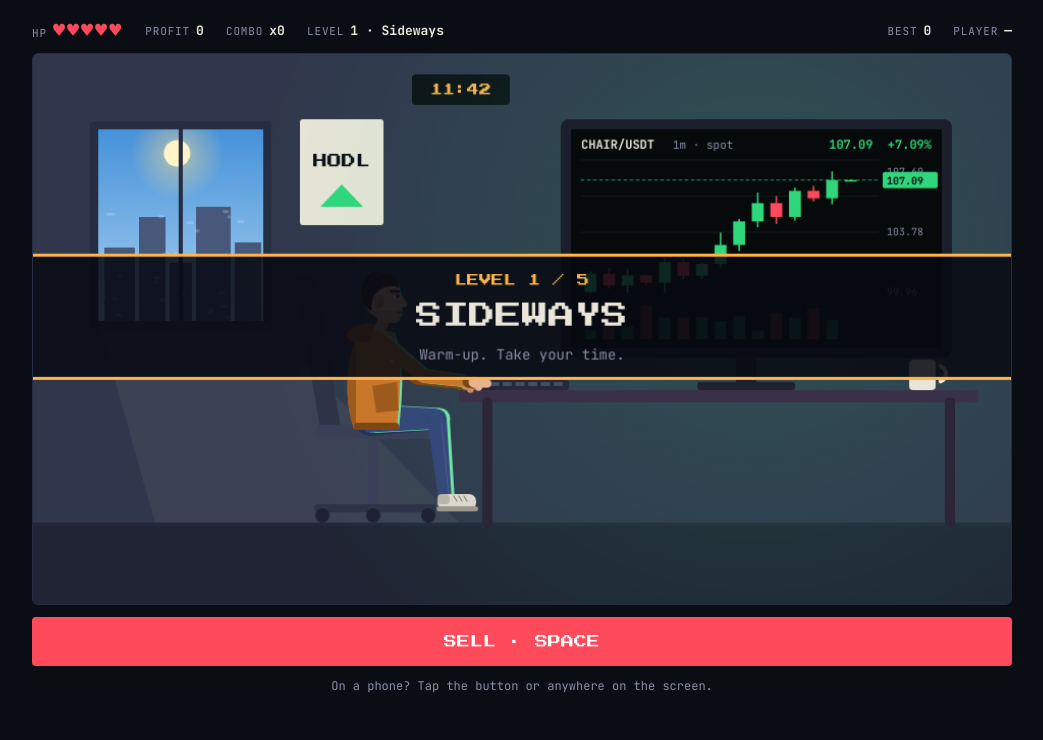
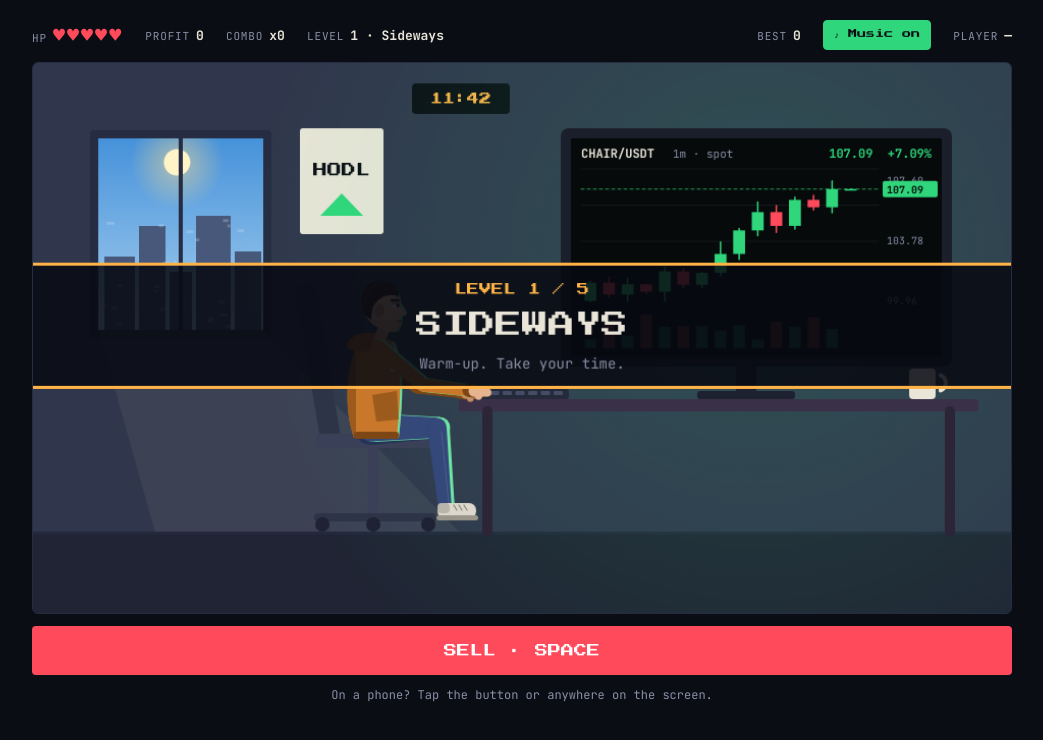
Before and after one commit to suncudo/red-candle, a website: page index.html in a window 1280 px wide. Both pictures are taken after a click on the button "Start trading". Shown: the whole page, without its empty margins (118-1161 px from the left). Drawn offline with Linux system fonts and the light colour scheme; animation ran at ten frames a second.

Commit message:
Add a handmade chiptune soundtrack
Built from Web Audio oscillators and a noise burst, no audio files:
Am-F-C-G arpeggio, square bass, kick and hi-hat. Tempo rises with the
level; during a live red candle the arpeggio jumps an octave and the
hi-hats double. Plays during a run, stops on game over. Toggle with
the Music button or M; the choice is remembered.

Co-Authored-By: Claude Opus 5.5 <noreply@anthropic.com>

```diff
--- a/index.html
+++ b/index.html
@@ -60,6 +60,7 @@
   .speeds > .btn-x { flex: 1; }
   .btn-x { font-family: var(--pixel); font-size: 12px; border-radius: 4px; padding: 14px 18px; text-align: center; text-decoration: none; background: var(--text); color: #0b0d15; }
   .btn-x:focus-visible { outline: 2px solid var(--amber); outline-offset: 3px; }
+  .mini { font-size: 9px; padding: 8px 10px; }
   .handle-row { display: grid; gap: 8px; margin: 0; }
   .handle-row label { font-size: 12px; color: var(--muted); letter-spacing: .04em; }
   .handle-row input { flex: 2; min-width: 0; font: 14px var(--mono); color: var(--text); background: var(--ground); border: 1px solid var(--line); border-radius: 4px; padding: 10px 12px; }
@@ -85,6 +86,7 @@
     <span><span class="label">Level</span><b id="lvl">1 · Sideways</b></span>
     <span class="spacer"></span>
     <span><span class="label">Best</span><b id="best">0</b></span>
+    <button type="button" id="musicBtn" class="spd mini" aria-pressed="true" title="Toggle music (M)">♪ Music on</button>
     <span id="handleBox" data-online hidden><span class="label">Player</span><b id="handleShow">—</b></span>
   </div>
 
@@ -181,6 +183,83 @@
     wrong: () => tone(220, 140, 0.18, 'sawtooth', 0.08),
     boing: () => { tone(90, 900, 0.28, 'square', 0.09); setTimeout(() => tone(500, 120, 0.3, 'triangle', 0.1), 260); },
   };
+
+  // ---------- music: a small chiptune loop built from oscillators, no audio files ----------
+  // Am – F – C – G, one chord per bar of sixteen 16th notes. Tempo rises with the level;
+  // while a red candle is live the arpeggio jumps an octave and the hi-hats double up.
+  const music = (() => {
+    const midi = m => 440 * Math.pow(2, (m - 69) / 12);
+    const CHORDS = [[57, 60, 64], [53, 57, 60], [60, 64, 67], [55, 59, 62]];
+    const ARP = [0, 1, 2, 1, 0, 1, 2, 3, 0, 1, 2, 1, 2, 1, 0, 3];  // 3 = root an octave up
+    let on = true, playing = false, timer = null, master = null, noise = null, step = 0, next = 0;
+    try { on = localStorage.getItem('redcandle-music') !== 'off'; } catch (e) {}
+
+    function voice(type, freq, t, dur, vol) {
+      const o = ac.createOscillator(), g = ac.createGain();
+      o.type = type; o.frequency.setValueAtTime(freq, t);
+      g.gain.setValueAtTime(vol, t); g.gain.exponentialRampToValueAtTime(0.0001, t + dur);
+      o.connect(g).connect(master); o.start(t); o.stop(t + dur + 0.02);
+    }
+    function kick(t) {
+      const o = ac.createOscillator(), g = ac.createGain();
+      o.frequency.setValueAtTime(140, t); o.frequency.exponentialRampToValueAtTime(40, t + 0.12);
+      g.gain.setValueAtTime(0.3, t); g.gain.exponentialRampToValueAtTime(0.0001, t + 0.15);
+      o.connect(g).connect(master); o.start(t); o.stop(t + 0.16);
+    }
+    function hat(t) {
+      const s = ac.createBufferSource(), f = ac.createBiquadFilter(), g = ac.createGain();
+      s.buffer = noise; f.type = 'highpass'; f.frequency.value = 7000;
+      g.gain.setValueAtTime(0.05, t); g.gain.exponentialRampToValueAtTime(0.0001, t + 0.04);
+      s.connect(f).connect(g).connect(master); s.start(t); s.stop(t + 0.05);
+    }
+    function schedule() {
+      const sixteenth = 60 / Math.min(168, 104 + st.lvl * 8) / 4, hot = danger();
+      // after the tab was in the background, skip ahead instead of playing a burst of old notes
+      if (next < ac.currentTime - 0.2) next = ac.currentTime + 0.05;
+      while (next < ac.currentTime + 0.12) {
+        const chord = CHORDS[Math.floor(step / 16) % 4], i = step % 16, a = ARP[i];
+        voice('triangle', midi((a === 3 ? chord[0] + 12 : chord[a]) + (hot ? 12 : 0)), next, sixteenth * 0.9, 0.05);
+        if (i % 2 === 0) voice('square', midi(chord[0] - 24), next, sixteenth * 1.6, 0.04);
+        if (i % 8 === 0) kick(next);
+        if (i % 4 === 2 || (hot && i % 2 === 1)) hat(next);
+        next += sixteenth; step++;
+      }
+    }
+    function start() {
+      if (!on || playing) return;
+      try {
+        ac = ac || new (window.AudioContext || window.webkitAudioContext)();
+        if (ac.state === 'suspended') ac.resume();
+        if (!master) {
+          master = ac.createGain(); master.connect(ac.destination);
+          noise = ac.createBuffer(1, Math.floor(ac.sampleRate * 0.05), ac.sampleRate);
+          const d = noise.getChannelData(0);
+          for (let i = 0; i < d.length; i++) d[i] = Math.random() * 2 - 1;
+        }
+        master.gain.cancelScheduledValues(ac.currentTime);
+        master.gain.setValueAtTime(0.5, ac.currentTime);
+        step = 0; next = ac.currentTime + 0.05; playing = true;
+        timer = setInterval(schedule, 25);
+      } catch (e) {}
+    }
+    function stop() {
+      if (!playing) return;
+      playing = false; clearInterval(timer);
+      master.gain.setTargetAtTime(0, ac.currentTime, 0.15);
+    }
+    function label() {
+      const b = $('musicBtn');
+      b.textContent = on ? '♪ Music on' : '♪ Music off';
+      b.setAttribute('aria-pressed', String(on));
+    }
+    function toggle() {
+      on = !on;
+      try { localStorage.setItem('redcandle-music', on ? 'on' : 'off'); } catch (e) {}
+      label();
+      if (!on) stop(); else if (st.mode === 'play') start();
+    }
+    return { start, stop, toggle, label };
+  })();
 
   // ---------- state ----------
   let st;
@@ -366,6 +445,7 @@
 
   function gameOver() {
     st.mode = 'over';
+    music.stop();
     const record = st.score > best;
     if (record) { best = st.score; try { localStorage.setItem(bestKey(), best); } catch (e) {} }
     $('finalScore').textContent = st.score;
@@ -380,6 +460,7 @@
 
   function start() {
     reset('play');
+    music.start();
     $('intro').hidden = true; $('over').hidden = true;
     cv.focus?.();
   }
@@ -863,14 +944,17 @@
 
   // ---------- input ----------
   window.addEventListener('keydown', e => {
+    if (e.target.tagName === 'INPUT') return;
+    if (e.code === 'KeyM') { music.toggle(); return; }
     if (e.code !== 'Space' && e.code !== 'Enter') return;
-    if (e.target.tagName === 'INPUT') return;
     if (!$('board').hidden) return;
     e.preventDefault();
     if (e.repeat) return;
     if (st.mode === 'play') { if (e.code === 'Space') press(); }
     else start();
   });
+  $('musicBtn').addEventListener('click', () => music.toggle());
+  music.label();
   $('startBtn').addEventListener('click', start);
   $('againBtn').addEventListener('click', start);
   function setSpeed(s) {
```
